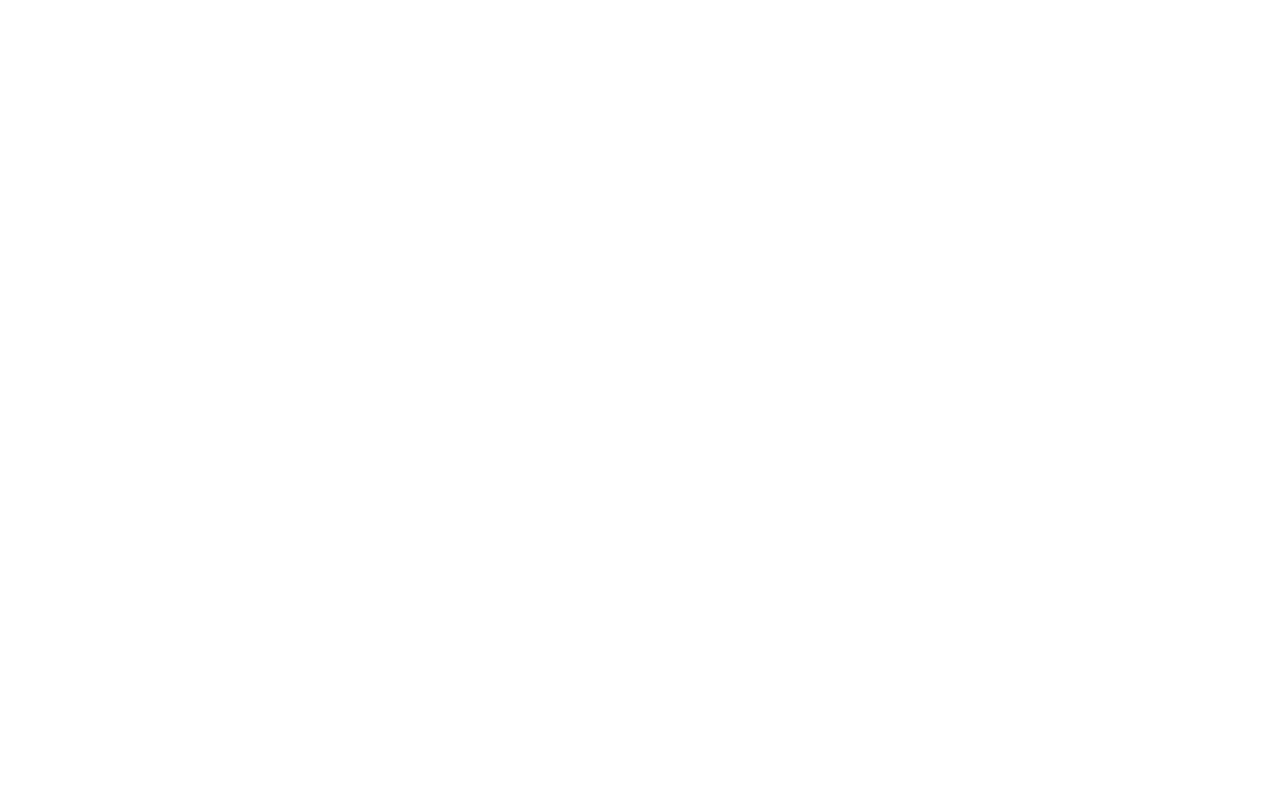
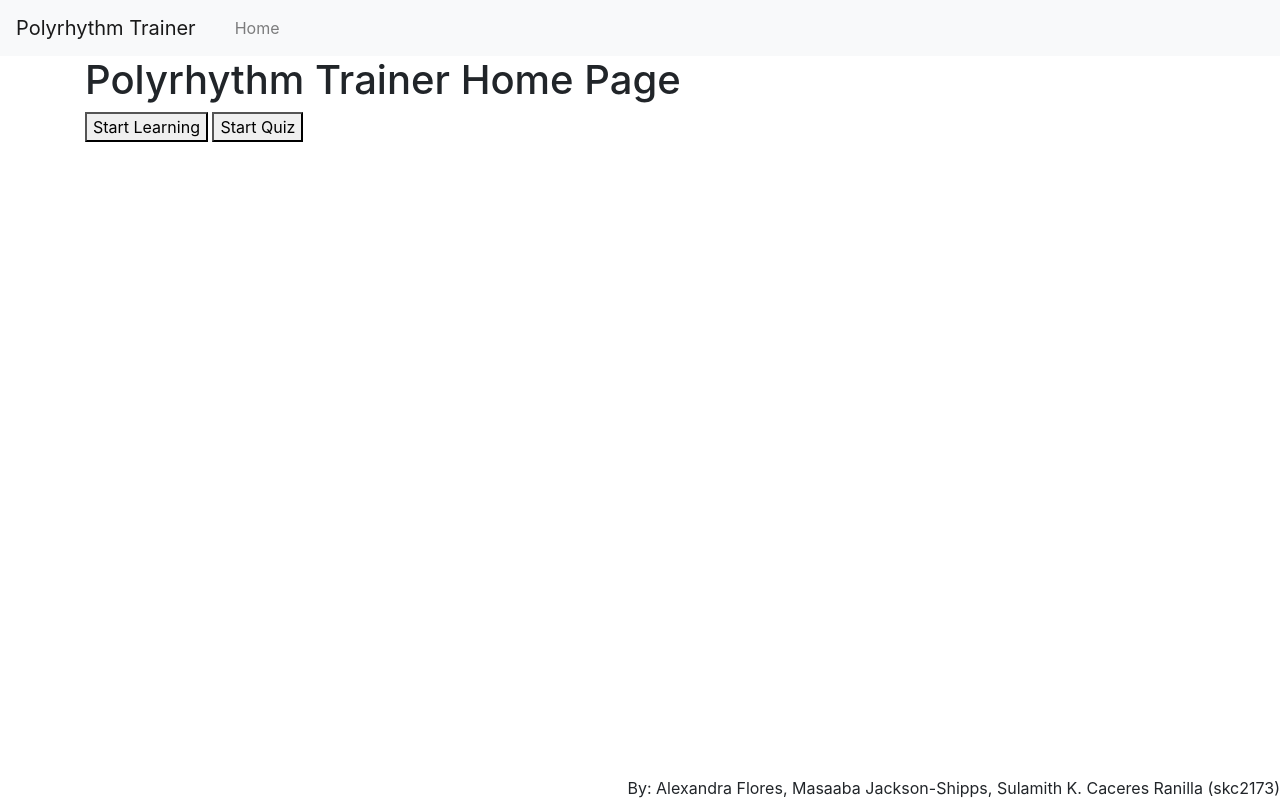
Before and after one commit to Alex2030fl/UIFinalProject, a Flask app: page / in a window 1280 px wide. Before the commit the page is empty. Run offline with Flask 3, Linux system fonts and the light colour scheme; some libraries are stand-ins or nearby versions.

Commit message:
added route from home-->learning page

```diff
--- a/server.py
+++ b/server.py
@@ -9,5 +9,10 @@
 def home():
    return render_template('home.html')
 
+@app.route('/learning')
+def learning():
+    return render_template('learning.html')
+
+
 if __name__ == '__main__':
    app.run(debug = True, port=5001)
--- a/static/main.css
+++ b/static/main.css
@@ -0,0 +1,6 @@
+#footer {
+    position: fixed;
+    bottom: 0px;
+    text-align: right;
+    width: 100%;
+}
--- a/static/quiz.js
+++ b/static/quiz.js
@@ -0,0 +1,9 @@
+$( function() {
+    // start quiz button from home page --> learning
+    $("#start-quiz").on("click", function(event) {
+        window.location.href = `/learning`;
+    })
+
+    $(document).ready(function () {
+    })
+})
--- a/templates/home.html
+++ b/templates/home.html
@@ -1 +1,10 @@
 <!-- HOME.HTML -->
+{% extends "layout.html" %}
+
+{% block content %}
+
+<h1>Polyrhythm Trainer Home Page</h1>
+<button>Start Learning</button>
+<button id="start-quiz">Start Quiz</button>
+
+{% endblock %}
```
Also changed, not shown: templates/learning.html (+10 -0 lines).
